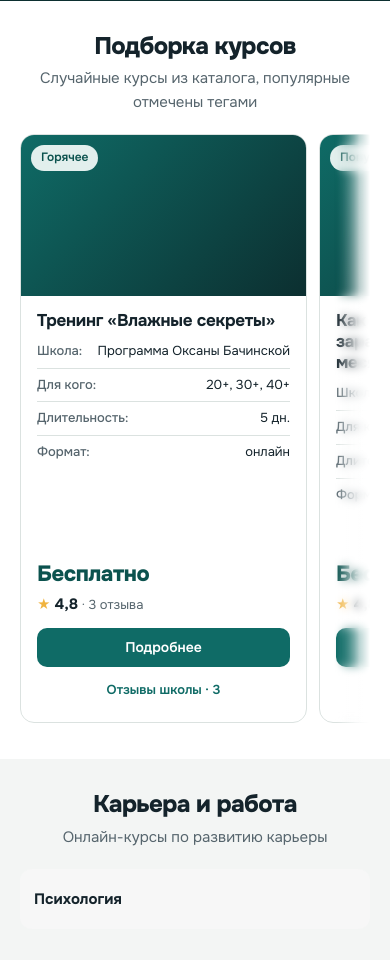
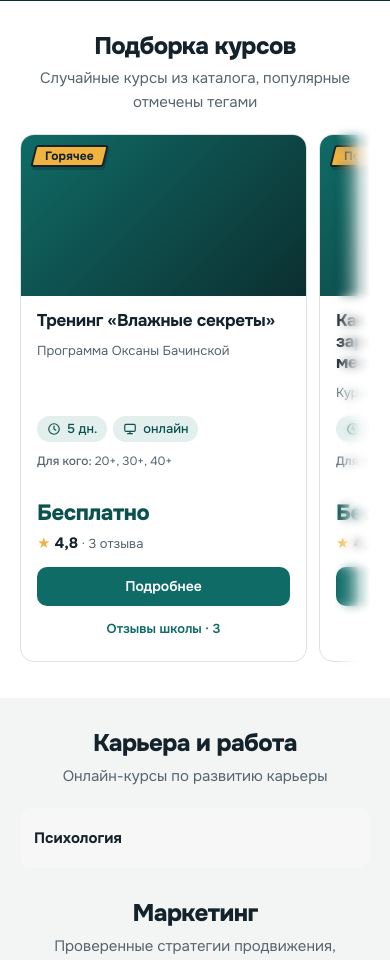
Before and after one commit to Santilka/partners, a Django app: page / in a window 390 px wide. Shown: the part 553-1513 px from the top of the page. Run offline with Django 5.2, Linux system fonts and the light colour scheme; data comes from the database, SQL or seed files in the repository.

Commit message:
Обновил карточки курсов: улучшил отображение информации, добавил новые элементы дизайна и адаптивные стили.

```diff
--- a/refy/templates/refy/_course_card.html
+++ b/refy/templates/refy/_course_card.html
@@ -5,13 +5,19 @@
   </div>
   <div class="card-body">
     <h3>{{ c.title }}</h3>
-    <div class="card-meta"><strong>Школа:</strong> {{ c.school }}</div>
-    {% if c.audience %}<div class="card-meta"><strong>Для кого:</strong> {{ c.audience }}</div>{% endif %}
-    <div class="card-meta"><strong>Длительность:</strong> {{ c.duration_display }}</div>
-    <div class="card-meta"><strong>Формат:</strong> {{ c.get_format_display|lower }}{% if c.format_note %} + {{ c.format_note }}{% endif %}</div>
-    {% if c.document %}<div class="card-meta"><strong>Документ:</strong> {{ c.document }}</div>{% endif %}
+    <div class="card-school">{{ c.school }}</div>
+    <div class="card-info">
+    <div class="card-chips">
+      {% if c.duration_display %}<span class="meta-chip"><svg viewBox="0 0 24 24" fill="none" stroke="currentColor" stroke-width="2" stroke-linecap="round" stroke-linejoin="round" aria-hidden="true"><circle cx="12" cy="12" r="9"/><path d="M12 7v5l3 2"/></svg>{{ c.duration_display }}</span>{% endif %}
+      <span class="meta-chip">{% if c.format == 'webinar' %}<svg viewBox="0 0 24 24" fill="none" stroke="currentColor" stroke-width="2" stroke-linecap="round" stroke-linejoin="round" aria-hidden="true"><rect x="3" y="6" width="13" height="12" rx="2"/><path d="M16 10l5-3v10l-5-3"/></svg>{% else %}<svg viewBox="0 0 24 24" fill="none" stroke="currentColor" stroke-width="2" stroke-linecap="round" stroke-linejoin="round" aria-hidden="true"><rect x="3" y="4" width="18" height="12" rx="2"/><path d="M8 20h8M12 16v4"/></svg>{% endif %}{{ c.get_format_display|lower }}{% if c.format_note %} + {{ c.format_note }}{% endif %}</span>
+    </div>
+    <div class="card-facts">
+      {% if c.audience %}<div><strong>Для кого:</strong> {{ c.audience }}</div>{% endif %}
+      {% if c.document %}<div><strong>Документ:</strong> {{ c.document }}</div>{% endif %}
+    </div>
+    </div>
     <div class="card-price">{{ c.price|default:"Цена по запросу" }}{% if c.installment %} <small>или рассрочка</small>{% endif %}</div>
-    {% if c.rating %}<div class="card-rating"><b>{{ c.rating }}</b>{% with total=c.reviews_n|add:c.school_reviews_n %}{% if total %} · {{ total }} {{ total|ru_plural:"отзыв,отзыва,отзывов" }}{% endif %}{% endwith %}</div>{% endif %}
+    <div class="card-rating{% if not c.rating %} card-rating-empty{% endif %}">{% if c.rating %}<b>{{ c.rating }}</b>{% with total=c.reviews_n|add:c.school_reviews_n %}{% if total %} · {{ total }} {{ total|ru_plural:"отзыв,отзыва,отзывов" }}{% endif %}{% endwith %}{% endif %}</div>
     <div class="card-actions">
       {% if c.details_url %}<a href="{{ c.details_url }}" target="_blank" rel="nofollow sponsored noopener" class="btn btn-primary btn-small">Подробнее</a>{% endif %}
       {% if c.reviews_n or c.school_slug %}<div class="card-reviews">
--- a/static/css/style.css
+++ b/static/css/style.css
@@ -181,7 +181,8 @@ footer a:hover{color:#fff}
   scroll-behavior:smooth;
   scrollbar-width:none;
   -webkit-overflow-scrolling:touch;
-  padding-bottom:4px;
+  padding:10px 0 28px;
+  margin:-10px 0 -24px;
 }
 .cards-carousel::-webkit-scrollbar{display:none}
 .cards-carousel .card{flex:0 0 340px;scroll-snap-align:start}
@@ -237,17 +238,40 @@ footer a:hover{color:#fff}
   background:linear-gradient(135deg,var(--teal),var(--deep));
 }
 .card-media img{position:absolute;inset:0;width:100%;height:100%;object-fit:cover;transition:transform .5s ease}
+.card.card-course{transition:border-color .2s,transform .25s ease,box-shadow .25s ease}
+@keyframes tag-flip{
+  from{transform:perspective(400px) rotateX(0)}
+  to{transform:perspective(400px) rotateX(360deg)}
+}
 @media (hover:hover){
+  .card-course:hover{transform:translateY(-6px);box-shadow:0 18px 36px -12px rgba(20,35,43,.28)}
   .card-course:hover .card-media img{transform:scale(1.12)}
+  .card-course:hover .card-tag{animation:tag-flip .7s ease}
 }
 @media (prefers-reduced-motion:reduce){
   .card-media img{transition:none}
+  .card.card-course{transition:none}
+  .card-course:hover{transform:none}
+  .card-course:hover .card-tag{animation:none}
 }
 .card-body{
   display:flex;flex-direction:column;flex:1;
   padding:16px 20px 18px;
 }
-.card-course .card-tag{position:absolute;top:14px;left:14px;margin:0}
+.card-course .card-tag{
+  position:absolute;top:14px;left:16px;margin:0;
+  isolation:isolate;
+  padding:5px 14px;
+  background:none;border-radius:0;
+  color:var(--ink);font-size:13px;font-weight:700;letter-spacing:.01em;line-height:1.2;
+}
+.card-course .card-tag::before{
+  content:"";position:absolute;inset:0;z-index:-1;
+  transform:skewX(-14deg);
+  background:var(--amber);
+  border:2px solid var(--ink);border-radius:3px;
+  box-shadow:2px 3px 0 rgba(20,35,43,.3);
+}
 
 .card-tag{
   align-self:flex-start;
@@ -296,12 +320,23 @@ footer a:hover{color:#fff}
   white-space:nowrap;overflow:hidden;text-overflow:ellipsis;
 }
 
-.card-course h3{font-size:17px;line-height:1.25;margin-bottom:10px}
-.card-course .card-meta{font-size:13px;padding:6px 0}
-.card-course .card-meta:first-of-type{padding-top:0}
-.card-course .card-price{font-size:22px;padding-top:12px}
+.card-course h3{font-size:17px;line-height:1.25;margin-bottom:4px}
+.card-school{font-size:13px;color:var(--muted);margin-bottom:12px}
+.card-chips{display:flex;flex-wrap:wrap;gap:6px;margin-bottom:10px}
+.meta-chip{
+  display:inline-flex;align-items:center;gap:6px;
+  background:var(--tint);color:var(--teal-d);
+  font-size:13px;font-weight:500;line-height:1.2;
+  padding:5px 10px;border-radius:var(--radius-pill);
+}
+.meta-chip svg{flex:none;width:14px;height:14px}
+.card-info{margin-top:auto}
+.card-facts{font-size:12px;line-height:1.5;color:var(--muted);min-height:36px}
+.card-facts strong{font-weight:500}
+.card-course .card-price{font-size:22px;margin-top:0;padding-top:8px}
 .card-course .card-price small{font-size:12px}
-.card-course .card-rating{font-size:13px}
+.card-course .card-rating{font-size:13px;min-height:20px}
+.card-rating-empty::before{content:none}
 .card-course .card-rating b{font-size:15px}
 .card-course .card-actions{padding-top:12px;gap:6px}
 .card-course .btn-small{padding:10px 14px;font-size:14px}
@@ -550,7 +585,7 @@ footer a:hover{color:#fff}
   .card{padding:16px;border-radius:14px}
   .card.card-course{padding:0}
   .card-body{padding:14px 16px 16px}
-  .card-course .card-tag{top:10px;left:10px}
+  .card-course .card-tag{top:10px;left:12px;font-size:12px;padding:4px 12px}
   .card-tag{font-size:12px;padding:3px 10px;margin-bottom:10px}
   .card h3{font-size:17px;margin-bottom:10px}
   .card-meta{font-size:13px;padding:6px 0;gap:12px}
```
